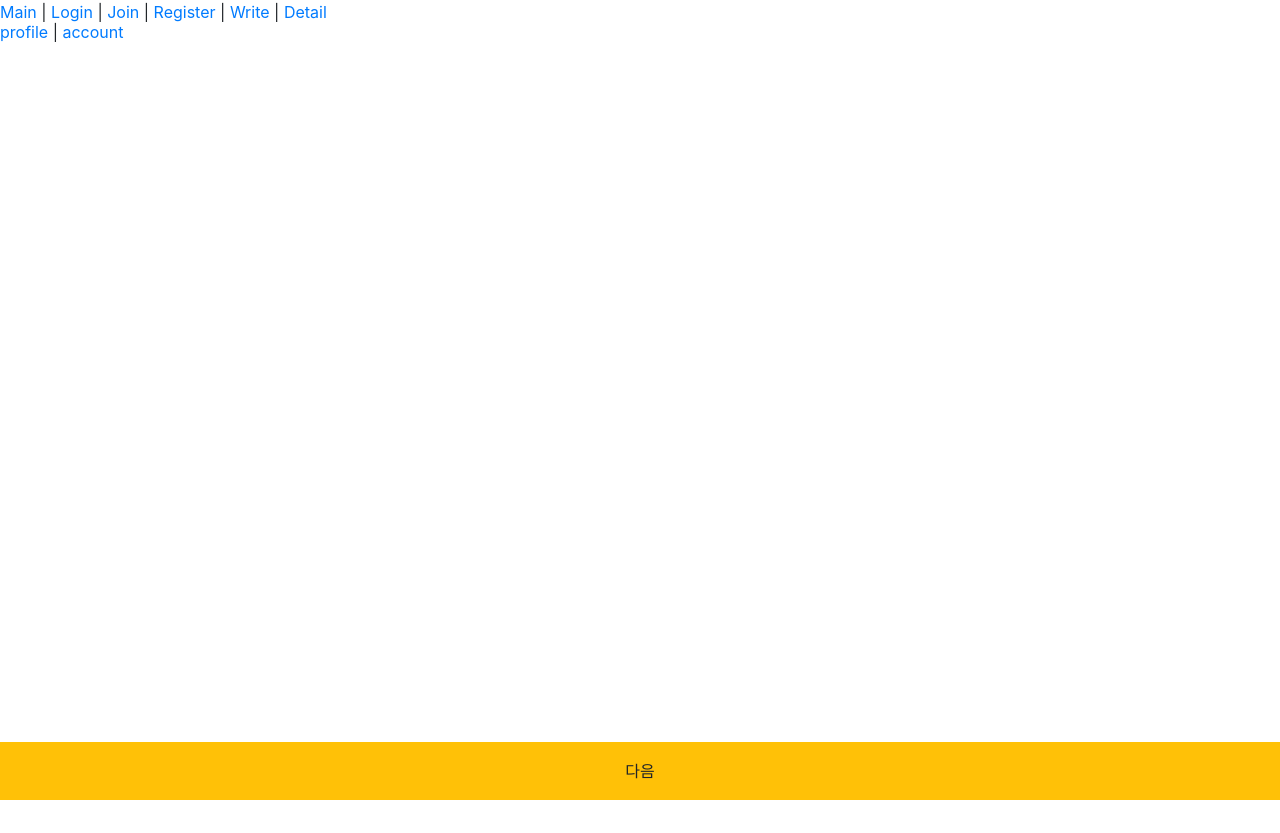
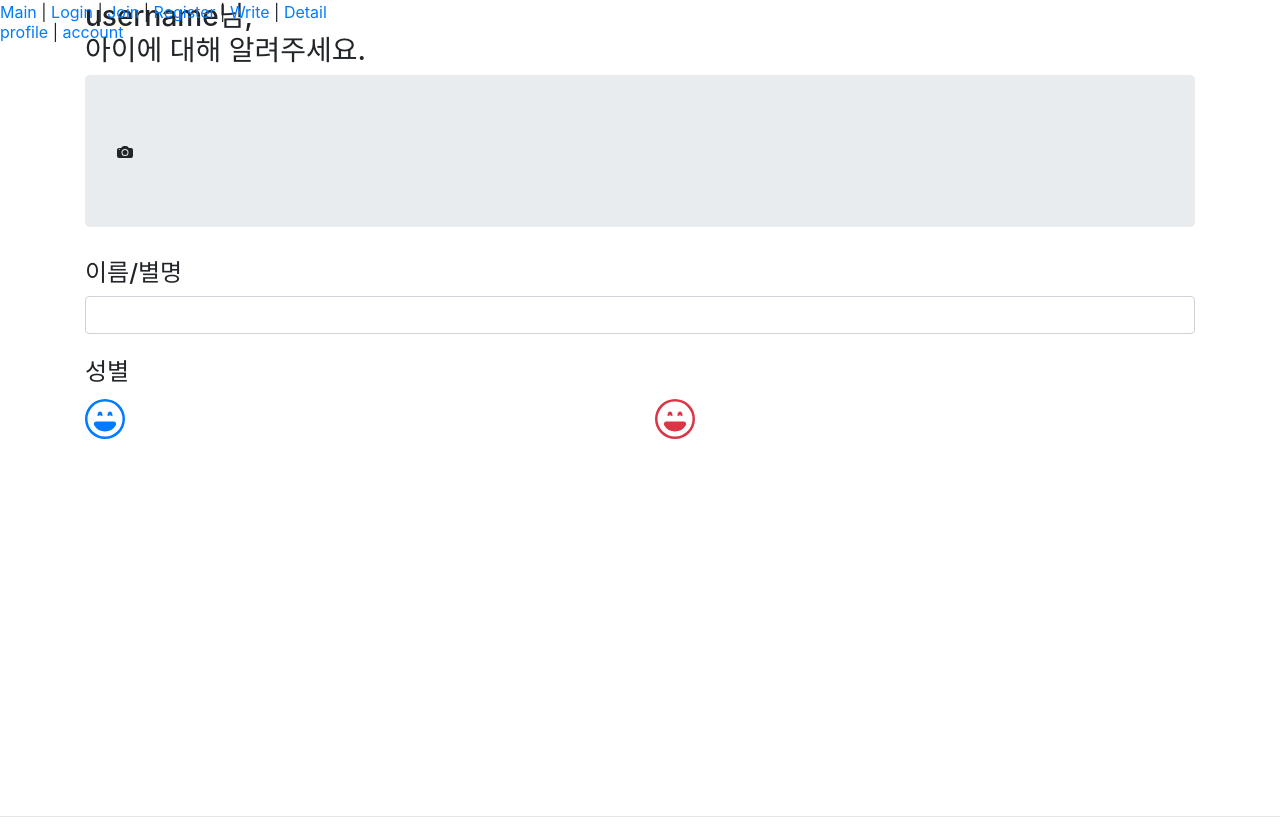
Before and after one commit to dudcheol/NHhackathon_ACARDI, a Vue app in the folder front-end/nhhackathon_acardi/: page /register in a window 1280 px wide. Before the commit the page ends 800 px from the top, so only its background shows below. Built offline with nearby package versions, Linux system fonts and the light colour scheme; what v-calendar, vue-session would draw is missing.

Commit message:
repository

```diff
--- a/front-end/nhhackathon_acardi/src/views/Register.vue
+++ b/front-end/nhhackathon_acardi/src/views/Register.vue
@@ -4,17 +4,37 @@
       <router-link to="/register/profile">profile</router-link> |
       <router-link to="/register/account">account</router-link>
     </div>
-    <router-view></router-view>
-    <div class="footer-fixed">
-      <b-button block squared style="height:58px" variant="warning"
-        >다음</b-button
-      >
+    <register-profile v-if="take == 1" v-on:babyProfile="getBabyInfo"></register-profile>
+    <hr>
+    <register-account v-if="take == 2" :babyInfo="babyInfo" v-on:goProfile="goProfile"></register-account>
     </div>
-  </div>
 </template>
 
 <script>
-export default {};
+import RegisterAccount from "@/components/register/RegisterAccount.vue";
+import RegisterProfile from '../components/register/RegisterProfile.vue';
+export default {
+  components: {
+    RegisterAccount,
+    RegisterProfile
+  },
+  data() {
+    return {
+      take:1,
+      babyInfo: {},
+    };
+  },
+  methods: {
+    goProfile(){
+      this.take--;
+    },
+    getBabyInfo(bi){
+      this.take++;
+      this.babyInfo = bi;
+    },
+
+  },
+};
 </script>
 
 <style scoped>
```
